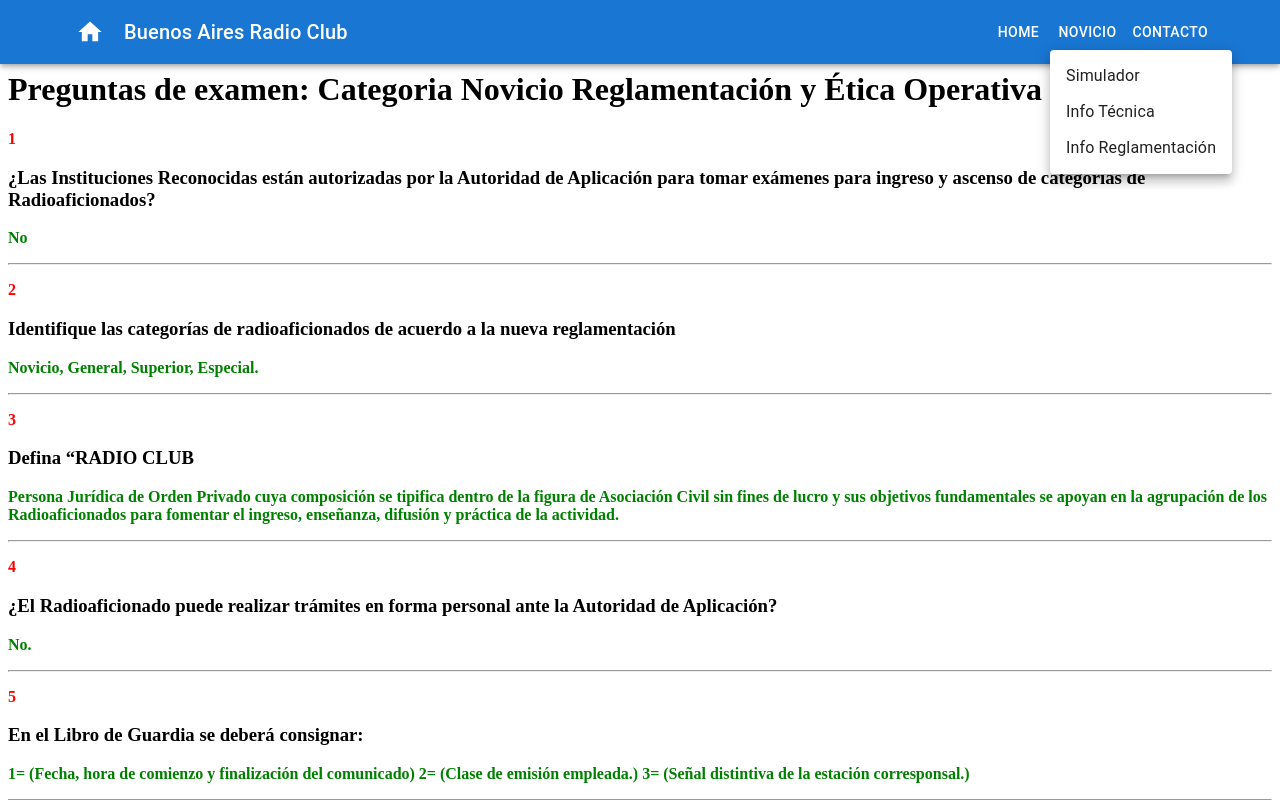
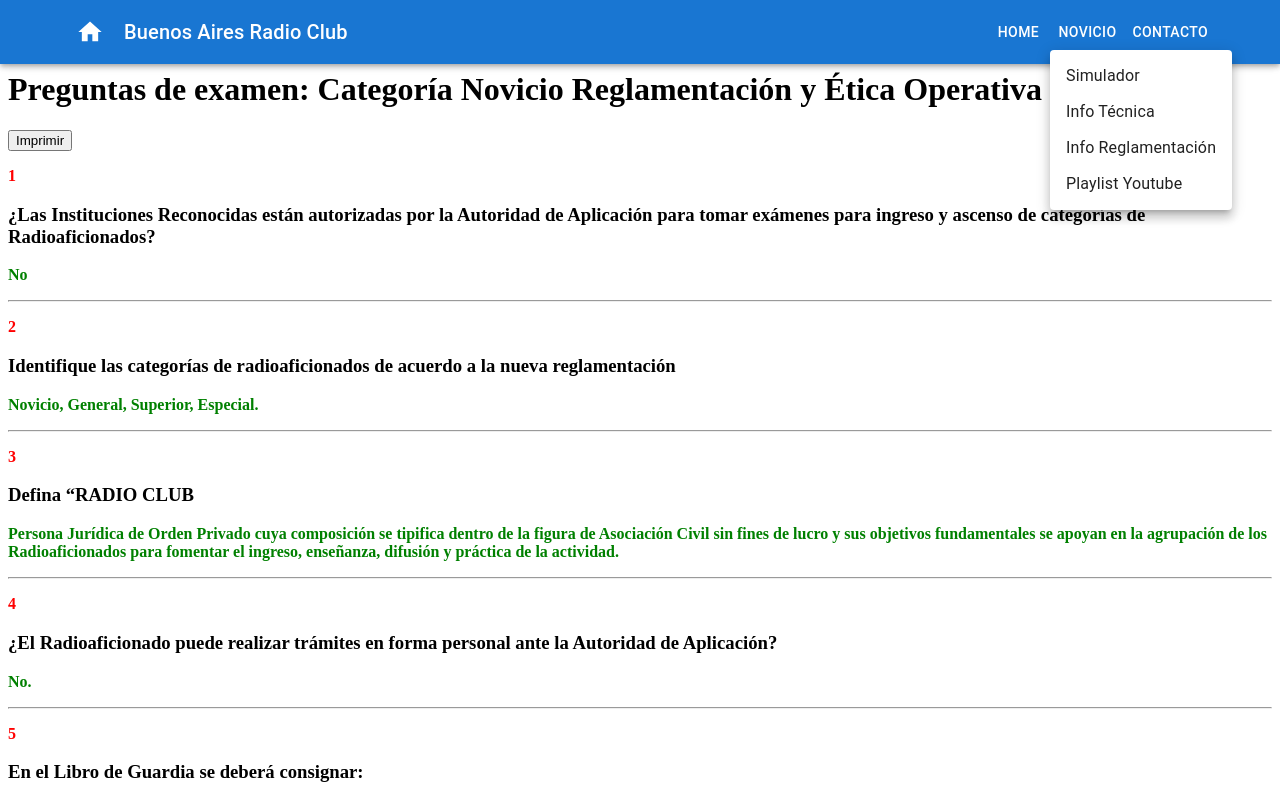
Before and after one commit to ltiisidii/rf-examen-react, a React (Create React App) app in the folder lu4bb-examen/: page /info-reglamentacion in a window 1280 px wide. Both pictures are taken after a click on the button "NOVICIO". Shown: the top 800 px of the page. Built offline with nearby package versions, Linux system fonts and the light colour scheme.

Commit message:
boton imprimir y Youtube Playlist

```diff
--- a/lu4bb-examen/src/component/InfoReglamentacion.js
+++ b/lu4bb-examen/src/component/InfoReglamentacion.js
@@ -1,16 +1,21 @@
 import React from 'react';
-import facts  from '../sources/facts-novicio-reglamentacion.json';
+import facts from '../sources/facts-novicio-reglamentacion.json';
 
 const InfoReglamentacion = () => {
+  const handlePrint = () => {
+    window.print();
+  };
+
   return (
     <div>
-      <h1 style={{ paddingTop: '50px' }}>Preguntas de examen: Categoria Novicio Reglamentación y Ética Operativa</h1>
+      <h1 style={{ paddingTop: '50px' }}>Preguntas de examen: Categoría Novicio Reglamentación y Ética Operativa</h1>
+      <button onClick={handlePrint}>Imprimir</button> {/* Agregar botón de impresión */}
       {facts.map((fact, index) => (
         <div key={fact.id}>
           {index > 0 && <hr />} {/* Separador visible */}
           <p style={{ color: 'red', fontSize: '16px', fontWeight: 'bold' }}>{fact.id}</p> {/* Mostrar el ID */}
           <h3>{fact.title}</h3>
-          <p style={{ color: 'Green', fontSize: '16px', fontWeight: 'bold' }}>{fact.content}</p>
+          <p style={{ color: 'green', fontSize: '16px', fontWeight: 'bold' }}>{fact.content}</p>
         </div>
       ))}
     </div>
--- a/lu4bb-examen/src/component/InfoTecnica.js
+++ b/lu4bb-examen/src/component/InfoTecnica.js
@@ -1,21 +1,25 @@
 import React from 'react';
-import facts  from '../sources/facts-novicio-tecnica.json';
+import facts from '../sources/facts-novicio-tecnica.json';
 
 const InfoTecnica = () => {
+  const handlePrint = () => {
+    window.print();
+  };
+
   return (
     <div>
-      <h1 style={{ paddingTop: '50px' }}>Preguntas de examen: Categoria Novicio Técnica</h1>
+      <h1 style={{ paddingTop: '50px' }}>Preguntas de examen: Categoría Novicio Técnica</h1>
+      <button onClick={handlePrint}>Imprimir</button> {/* Agregar botón de impresión */}
       {facts.map((fact, index) => (
         <div key={fact.id}>
           {index > 0 && <hr />} {/* Separador visible */}
           <p style={{ color: 'red', fontSize: '16px', fontWeight: 'bold' }}>{fact.id}</p> {/* Mostrar el ID */}
           <h3>{fact.title}</h3>
-          <p style={{ color: 'Green', fontSize: '16px', fontWeight: 'bold' }}>{fact.content}</p>
+          <p style={{ color: 'green', fontSize: '16px', fontWeight: 'bold' }}>{fact.content}</p>
         </div>
       ))}
     </div>
   );
 };
 
-
 export default InfoTecnica;
--- a/lu4bb-examen/src/component/NavBar.js
+++ b/lu4bb-examen/src/component/NavBar.js
@@ -65,6 +65,9 @@ const NavBar = () => {
             <MenuItem onClick={closeNovicioMenu} component={Link} to="/info-reglamentacion">
               Info Reglamentación
             </MenuItem>
+            <MenuItem onClick={closeNovicioMenu} component={Link} to="/playlist-youtube">
+              Playlist Youtube
+            </MenuItem>
           </Menu>
         </Toolbar>
       </Container>
--- /dev/null
+++ b/lu4bb-examen/src/component/YoutubePlaylist.js
@@ -0,0 +1,22 @@
+import React from 'react';
+import PropTypes from "prop-types";
+
+const YoutubePlaylist = ({ embedId }) => (
+  <div className="video-responsive">
+    <iframe
+      width="560"
+      height="315"
+      src={`https://www.youtube-nocookie.com/embed/HdAiGPejrhI`}
+      frameBorder="0"
+      allow="accelerometer; autoplay; clipboard-write; encrypted-media; gyroscope; picture-in-picture"
+      allowFullScreen
+      title="Embedded youtube"
+    />
+  </div>
+);
+
+YoutubePlaylist.propTypes = {
+  embedId: PropTypes.string.isRequired
+};
+
+export default YoutubePlaylist;
--- a/lu4bb-examen/src/index.js
+++ b/lu4bb-examen/src/index.js
@@ -2,10 +2,11 @@ import React from 'react';
 import ReactDOM from 'react-dom';
 import { BrowserRouter as Router, Route, Routes } from 'react-router-dom';
 import Home from './component/Home';
+import NavBar from './component/NavBar';
 import SimuladorNovicio from './component/SimuladorNovicio';
 import InfoTecnica from './component/InfoTecnica';
 import InfoReglamentacion from './component/InfoReglamentacion';
-import NavBar from './component/NavBar';
+import PlaylistYoutube from './component/YoutubePlaylist';
 
 const Root = () => {
   return (
@@ -17,6 +18,7 @@ const Root = () => {
           <Route path="/simulador-novicio" element={<SimuladorNovicio />} />
           <Route path="/info-tecnica" element={<InfoTecnica />} />
           <Route path="/info-reglamentacion" element={<InfoReglamentacion />} />
+          <Route path="/playlist-youtube" element={<PlaylistYoutube />} />
         </Routes>
       </div>
     </Router>
```
